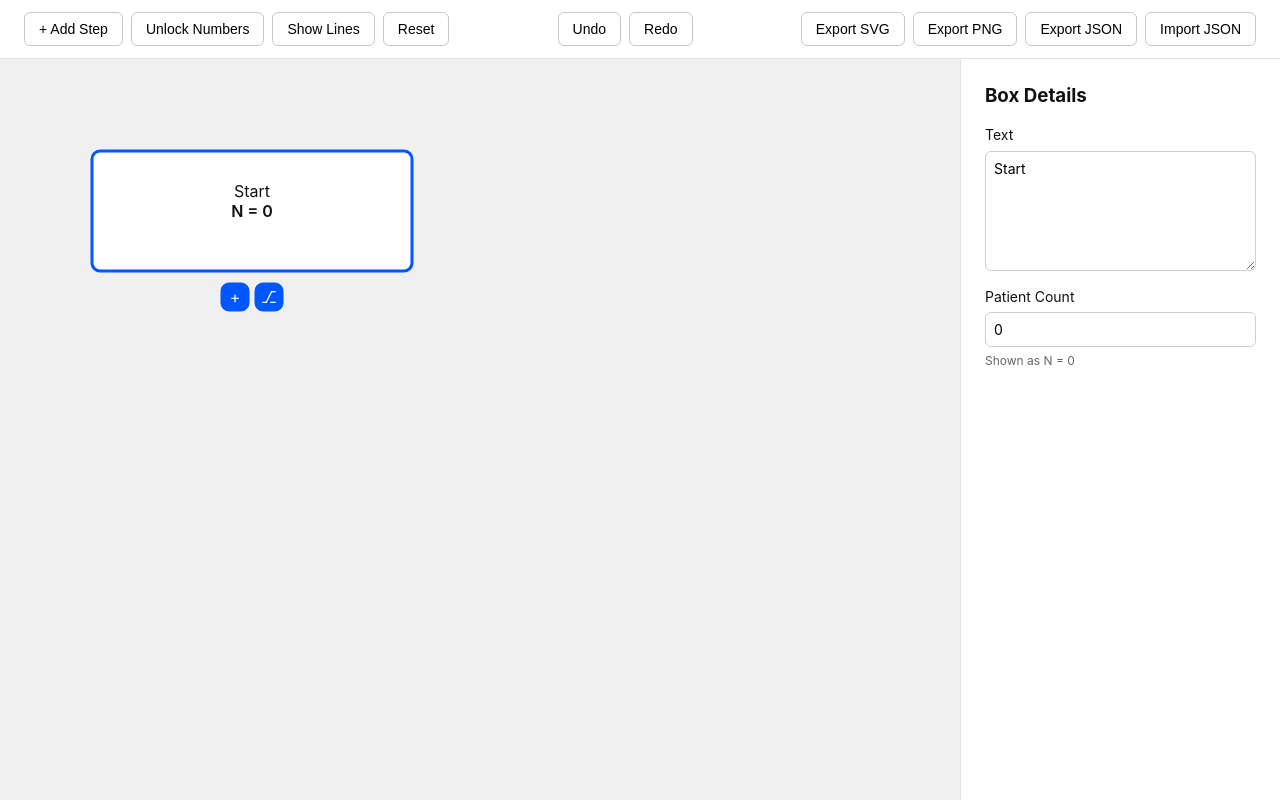
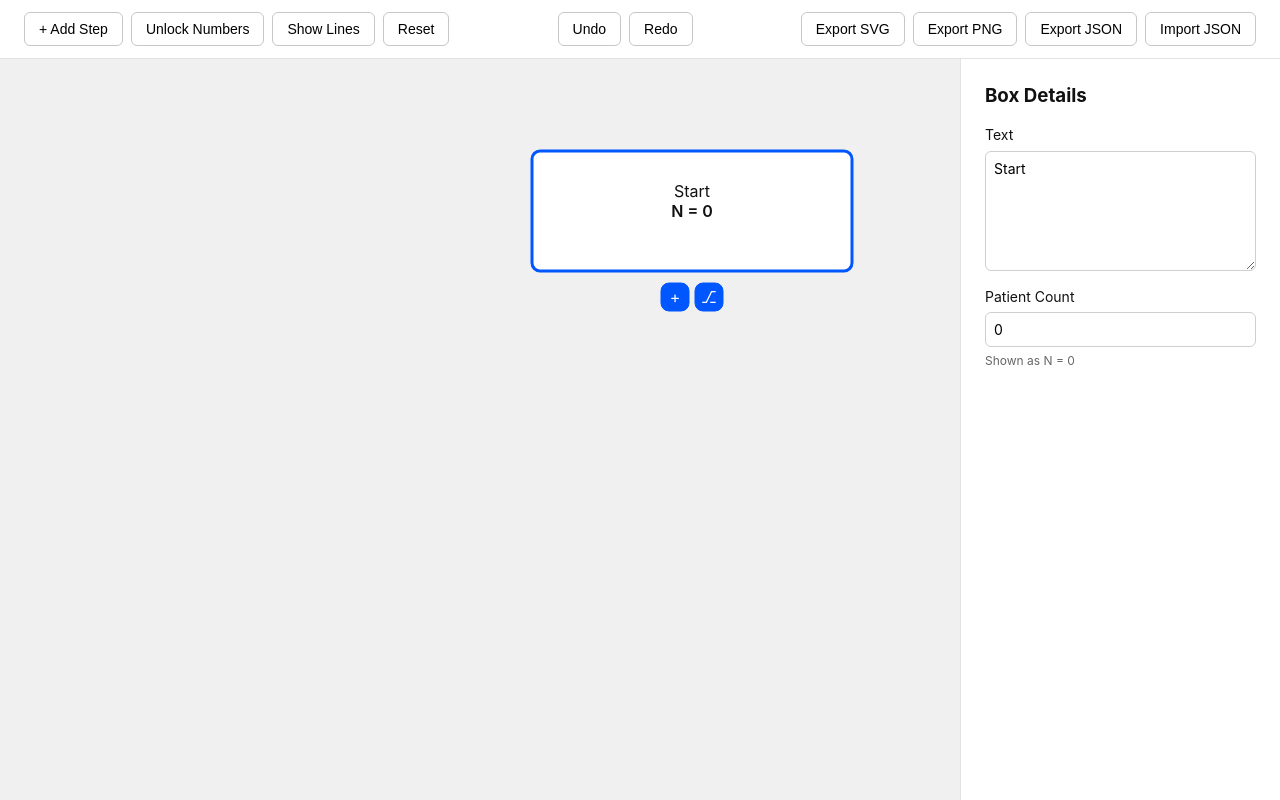
Before and after one commit to hyeenus/consort, a React (Vite) app: page / in a window 1280 px wide. Built offline with nearby package versions, Linux system fonts and the light colour scheme.

Commit message:
Refine branching exclusions and layout

```diff
--- a/src/canvas/Canvas.tsx
+++ b/src/canvas/Canvas.tsx
@@ -44,13 +44,14 @@ export const Canvas: React.FC<CanvasProps> = ({ graph, settings, onSelect, onCre
     let minX = Infinity;
     let maxX = -Infinity;
     let maxBottom = 0;
+    const exclusionReach = EXCLUSION_OFFSET_X + EXCLUSION_WIDTH;
     nodesOrdered.forEach((node) => {
       const center = node.position.x;
       const halfWidth = BOX_WIDTH / 2;
       const top = node.position.y;
       const bottom = top + computeNodeHeight(node);
-      minX = Math.min(minX, center - halfWidth);
-      maxX = Math.max(maxX, center + halfWidth);
+      minX = Math.min(minX, center - halfWidth - exclusionReach);
+      maxX = Math.max(maxX, center + halfWidth + exclusionReach);
       maxBottom = Math.max(maxBottom, bottom);
     });
     const width = Math.max(960, maxX - minX + CANVAS_MARGIN);
@@ -138,19 +139,24 @@ function renderInterval({ interval, graph, settings, onSelect, metrics }: Render
   const isSelected = graph.selectedId === interval.id;
   const stroke = isSelected ? '#0057ff' : '#111';
 
+  const isStraight = Math.abs(parentCenterX - childCenterX) < 0.1;
   let path = '';
-  let labelX = parentCenterX;
-  let labelY = parentBottomY + (childTop - parentBottomY) / 2;
+  let anchorX = parentCenterX;
+  let anchorY = parentBottomY + (childTop - parentBottomY) / 2;
+  let deltaOffsetX = -60;
 
-  if (Math.abs(parentCenterX - childCenterX) < 0.1) {
+  if (isStraight) {
     path = `M ${parentCenterX} ${parentBottomY} L ${childCenterX} ${childTop}`;
   } else {
     const junctionY = parentBottomY + (childTop - parentBottomY) / 2;
     path = `M ${parentCenterX} ${parentBottomY} L ${parentCenterX} ${junctionY} L ${childCenterX} ${junctionY} L ${childCenterX} ${childTop}`;
-    labelX = (parentCenterX + childCenterX) / 2;
-    labelY = junctionY - 10;
+    anchorX = parentCenterX;
+    anchorY = junctionY;
+    deltaOffsetX = childCenterX > parentCenterX ? 60 : -60;
   }
 
+  const deltaX = anchorX + deltaOffsetX;
+  const deltaY = anchorY - 10;
   const allowExclusion = (parent.childIds ?? []).length <= 2;
 
   return (
@@ -167,15 +173,15 @@ function renderInterval({ interval, graph, settings, onSelect, metrics }: Render
         strokeWidth={isSelected ? 3 : 2}
         markerEnd={shouldShowArrow(settings, interval) ? 'url(#arrowhead)' : undefined}
       />
-      {renderDeltaBadge(interval, labelX, labelY)}
+      {renderDeltaBadge(interval, deltaX, deltaY)}
       {renderExclusion({
         interval,
-        parent,
-        child,
         onSelect,
         isSelected,
-        metrics,
         allowExclusion,
+        anchor: { x: anchorX, y: anchorY },
+        showArrow: shouldShowArrow(settings, interval),
+        childToRight: childCenterX >= parentCenterX,
       })}
     </g>
   );
@@ -283,15 +289,15 @@ function renderDeltaBadge(interval: Interval, x: number, y: number) {
 
 interface RenderExclusionProps {
   interval: Interval;
-  parent: GraphState['nodes'][string];
-  child: GraphState['nodes'][string];
   onSelect: (id: string | undefined) => void;
   isSelected: boolean;
-  metrics: CanvasMetrics;
   allowExclusion: boolean;
+  anchor: { x: number; y: number };
+  showArrow: boolean;
+  childToRight: boolean;
 }
 
-function renderExclusion({ interval, parent, child, onSelect, isSelected, metrics, allowExclusion }: RenderExclusionProps) {
+function renderExclusion({ interval, onSelect, isSelected, allowExclusion, anchor, showArrow, childToRight }: RenderExclusionProps) {
   if (!allowExclusion) {
     return null;
   }
@@ -305,31 +311,17 @@ function renderExclusion({ interval, parent, child, onSelect, isSelected, metric
     return null;
   }
 
-  const parentCenterX = metrics.centerX + parent.position.x;
-  const childCenterX = metrics.centerX + child.position.x;
-  const childTopY = metrics.verticalOffset + child.position.y;
-  const childHeight = computeNodeHeight(child);
-  const midY = childTopY + childHeight / 2;
-  const isLeft = childCenterX < parentCenterX;
+  const isLeft = !childToRight;
   const highlightStroke = isSelected ? '#0057ff' : '#111';
   const strokeColor = '#111';
 
-  let lineStartX: number;
-  let lineEndX: number;
-  let boxX: number;
-
-  if (isLeft) {
-    lineStartX = childCenterX - BOX_WIDTH / 2;
-    lineEndX = lineStartX - EXCLUSION_OFFSET_X;
-    boxX = lineEndX - EXCLUSION_WIDTH;
-  } else {
-    lineStartX = childCenterX + BOX_WIDTH / 2;
-    lineEndX = lineStartX + EXCLUSION_OFFSET_X;
-    boxX = lineEndX;
-  }
+  const lineStartX = anchor.x;
+  const lineStartY = anchor.y;
+  const lineEndX = isLeft ? lineStartX - EXCLUSION_OFFSET_X : lineStartX + EXCLUSION_OFFSET_X;
+  const boxX = isLeft ? lineEndX - EXCLUSION_WIDTH : lineEndX;
 
   const exclusionHeight = computeExclusionHeight(exclusion);
-  const boxY = midY - exclusionHeight / 2;
+  const boxY = lineStartY - exclusionHeight / 2;
   const lineTargetX = isLeft ? lineEndX : boxX;
 
   return (
@@ -342,11 +334,12 @@ function renderExclusion({ interval, parent, child, onSelect, isSelected, metric
     >
       <line
         x1={lineStartX}
-        y1={midY}
+        y1={lineStartY}
         x2={lineTargetX}
-        y2={midY}
+        y2={lineStartY}
         stroke={strokeColor}
         strokeWidth={isSelected ? 3 : 2}
+        markerEnd={showArrow ? 'url(#arrowhead)' : undefined}
       />
       <rect
         x={boxX}
--- a/src/export/svg.ts
+++ b/src/export/svg.ts
@@ -16,18 +16,20 @@ export function generateSvg(graph: GraphState, settings: AppSettings): string {
   let minX = Infinity;
   let maxX = -Infinity;
   let maxBottom = 0;
+  const exclusionReach = EXCLUSION_OFFSET_X + EXCLUSION_WIDTH;
   nodesOrdered.forEach((node) => {
     const center = node.position.x;
     const halfWidth = BOX_WIDTH / 2;
     const top = node.position.y;
     const bottom = top + computeNodeHeight(node);
-    minX = Math.min(minX, center - halfWidth);
-    maxX = Math.max(maxX, center + halfWidth);
+    minX = Math.min(minX, center - halfWidth - exclusionReach);
+    maxX = Math.max(maxX, center + halfWidth + exclusionReach);
     maxBottom = Math.max(maxBottom, bottom);
   });
   if (!Number.isFinite(minX)) {
-    minX = -BOX_WIDTH / 2;
-    maxX = BOX_WIDTH / 2;
+    const fallbackHalf = BOX_WIDTH / 2 + exclusionReach;
+    minX = -fallbackHalf;
+    maxX = fallbackHalf;
   }
   const width = Math.max(960, maxX - minX + CANVAS_MARGIN);
   const centerX = -minX + CANVAS_MARGIN / 2;
@@ -64,7 +66,12 @@ export function generateSvg(graph: GraphState, settings: AppSettings): string {
     const childTop = childTopY;
     const showArrow = settings.arrowsGlobal && interval.arrow;
 
-    if (Math.abs(parentCenterX - childCenterX) < 0.1) {
+    const isStraight = Math.abs(parentCenterX - childCenterX) < 0.1;
+    let anchorX = parentCenterX;
+    let anchorY = parentBottomY + (childTop - parentBottomY) / 2;
+    let deltaOffsetX = -60;
+
+    if (isStraight) {
       svgParts.push(
         `<line x1="${parentCenterX}" y1="${parentBottomY}" x2="${childCenterX}" y2="${childTop}" stroke="#111111" stroke-width="2"${
           showArrow ? ' marker-end="url(#arrowhead)"' : ''
@@ -76,6 +83,19 @@ export function generateSvg(graph: GraphState, settings: AppSettings): string {
         `<path d="M ${parentCenterX} ${parentBottomY} L ${parentCenterX} ${junctionY} L ${childCenterX} ${junctionY} L ${childCenterX} ${childTop}" stroke="#111111" fill="none" stroke-width="2"${
           showArrow ? ' marker-end="url(#arrowhead)"' : ''
         } />`
+      );
+      anchorX = parentCenterX;
+      anchorY = junctionY;
+      deltaOffsetX = childCenterX > parentCenterX ? 60 : -60;
+    }
+
+    if (interval.delta) {
+      const deltaX = anchorX + deltaOffsetX;
+      const deltaY = anchorY - 10;
+      const label = interval.delta > 0 ? `Δ = +${interval.delta}` : `Δ = ${interval.delta}`;
+      svgParts.push(
+        `<g class="delta-badge"><rect x="${deltaX - 32}" y="${deltaY - 12}" width="64" height="24" rx="12" fill="#d92c2c" />` +
+          `<text x="${deltaX}" y="${deltaY + 4}" fill="#ffffff" font-size="12" font-weight="bold" text-anchor="middle">${label}</text></g>`
       );
     }
 
@@ -90,30 +110,18 @@ export function generateSvg(graph: GraphState, settings: AppSettings): string {
       return;
     }
 
-    const childHeight = computeNodeHeight(child);
-    const midY = childTopY + childHeight / 2;
     const isLeft = childCenterX < parentCenterX;
-
-    let lineStartX: number;
-    let lineEndX: number;
-    let boxX: number;
-
-    if (isLeft) {
-      lineStartX = childCenterX - BOX_WIDTH / 2;
-      lineEndX = lineStartX - EXCLUSION_OFFSET_X;
-      boxX = lineEndX - EXCLUSION_WIDTH;
-    } else {
-      lineStartX = childCenterX + BOX_WIDTH / 2;
-      lineEndX = lineStartX + EXCLUSION_OFFSET_X;
-      boxX = lineEndX;
-    }
-
+    const lineEndX = isLeft ? anchorX - EXCLUSION_OFFSET_X : anchorX + EXCLUSION_OFFSET_X;
+    const boxX = isLeft ? lineEndX - EXCLUSION_WIDTH : lineEndX;
     const exclusionHeight = computeExclusionHeight(exclusion);
-    const boxY = midY - exclusionHeight / 2;
+    const boxY = anchorY - exclusionHeight / 2;
     const exclusionStartY = boxY + exclusionHeight / 2 - (LINE_HEIGHT * exclusionLines.length) / 2 + 6;
+    const lineTargetX = isLeft ? lineEndX : boxX;
 
     svgParts.push(
-      `<line x1="${lineStartX}" y1="${midY}" x2="${isLeft ? lineEndX : boxX}" y2="${midY}" stroke="#111111" stroke-width="2" />`,
+      `<line x1="${anchorX}" y1="${anchorY}" x2="${lineTargetX}" y2="${anchorY}" stroke="#111111" stroke-width="2"${
+        showArrow ? ' marker-end="url(#arrowhead)"' : ''
+      } />`,
       `<rect x="${boxX}" y="${boxY}" width="${EXCLUSION_WIDTH}" height="${exclusionHeight}" rx="8" ry="8" fill="#ffffff" stroke="#111111" stroke-width="2" />`,
       `<text x="${boxX + EXCLUSION_WIDTH / 2}" y="${exclusionStartY}" fill="#111111" font-family="system-ui, sans-serif" font-size="16" text-anchor="middle">`
     );
--- a/src/model/layout.ts
+++ b/src/model/layout.ts
@@ -93,7 +93,10 @@ export function getExclusionDisplayLines(exclusion?: ExclusionBox): string[] {
   const label = exclusion?.label ?? 'Excluded';
   const visibleReasons = getVisibleReasons(exclusion);
   if (!visibleReasons.length) {
-    return [label, formatCount(exclusion?.total ?? null)];
+    if (exclusion?.total == null || exclusion.total === 0) {
+      return [];
+    }
+    return [label, formatCount(exclusion.total)];
   }
 
   const lines: string[] = [label];
--- a/src/state/useStore.ts
+++ b/src/state/useStore.ts
@@ -114,7 +114,18 @@ export const useAppStore = create<AppStore>()(
             const prev = cloneSnapshot(get().graph, get().settings);
             set((state) => ({
               ...state,
-              graph: recomputeGraph(addNodeBelow(state.graph, parentId), state.settings),
+              graph: (() => {
+                let nextGraph = state.graph;
+                const parent = nextGraph.nodes[parentId];
+                const currentChildren = parent?.childIds?.length ?? 0;
+                if (currentChildren === 0) {
+                  nextGraph = addNodeBelow(nextGraph, parentId);
+                  nextGraph = addNodeBelow(nextGraph, parentId);
+                } else {
+                  nextGraph = addNodeBelow(nextGraph, parentId);
+                }
+                return recomputeGraph(nextGraph, state.settings);
+              })(),
               history: pushHistory(state.history, prev),
             }));
           },
```
